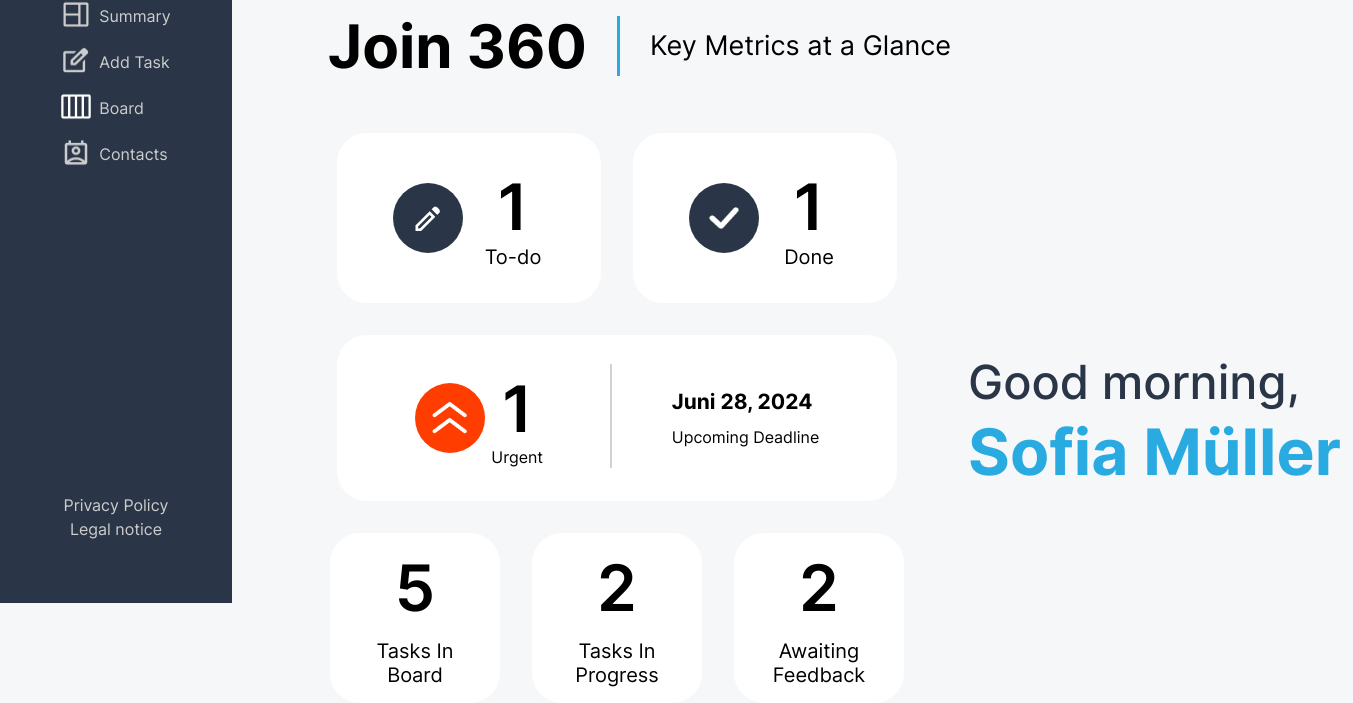
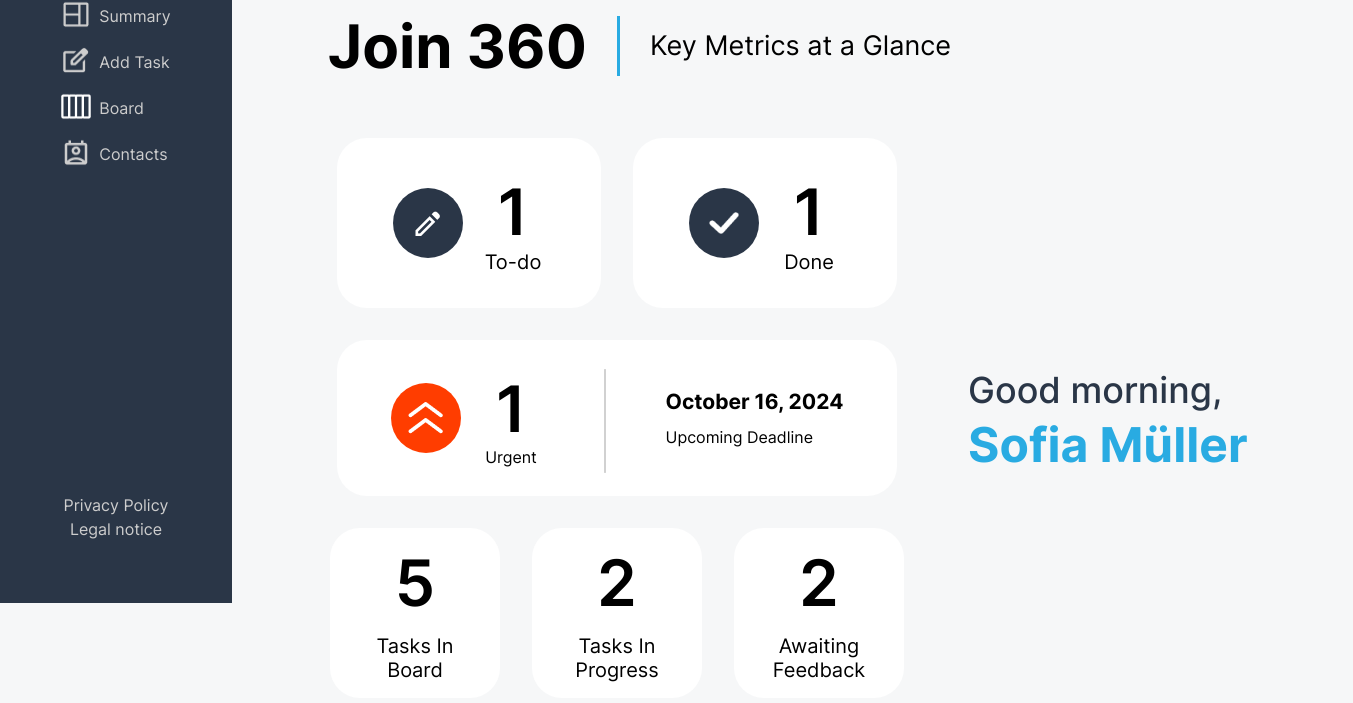
Before and after one commit to Patrick-Gogolin/JOIN, a plain HTML site: page summary.html in a window 1280 px wide. Shown: the part 197-900 px from the top of the page, 1353 px wide, since content can reach past the window. Drawn offline with Linux system fonts and the light colour scheme.

Commit message:
updated summary.html

```diff
--- a/summary.css
+++ b/summary.css
@@ -170,6 +170,7 @@ body {
     flex-direction: row;
     justify-content: center;
     align-items: center;
+    gap: 18px;
 }
 
 .urgency-bg {
@@ -200,6 +201,11 @@ body {
     flex-direction: column;
     justify-content: center;
     align-items: center;
+}
+
+.urgency-vertical-line {
+    height: 100px;
+    width: 2px;
 }
 
 .deadline-container {
@@ -260,7 +266,6 @@ body {
 }
 
 .greeting-container {
-    width: 385px;
     height: 136px;
     position: absolute;
     top: 550px;
@@ -283,3 +288,23 @@ body {
     font-weight: 700;
     color: #29ABE2;
 }
+
+@media screen and (max-width: 1360px) {
+    .greeting {
+        font-size: 36px; /* Adjust the size as needed */
+    }
+
+    .greeting-name {
+        font-size: 48px; /* Adjust the size as needed */
+    }
+}
+
+@media screen and (max-width: 1270px) {
+    .greeting {
+        font-size: 30px; /* Adjust the size as needed */
+    }
+
+    .greeting-name {
+        font-size: 40px; /* Adjust the size as needed */
+    }
+}
--- a/summary.html
+++ b/summary.html
@@ -58,11 +58,13 @@
                     </div>
                 </div>
 
-                <div><img src="./img/urgency-vertical.png" alt=""></div>
+                <div class="urgency-vertical-line">
+                    <img src="./img/urgency-vertical.png">
+                </div>
 
                 <div class="date">
                     <div class="deadline-container">
-                        <span class="date">Juni 28, 2024</span>
+                        <span class="date">October 16, 2024</span>
                         <span class="deadline">Upcoming Deadline</span>
                     </div>
                 </div>
```
